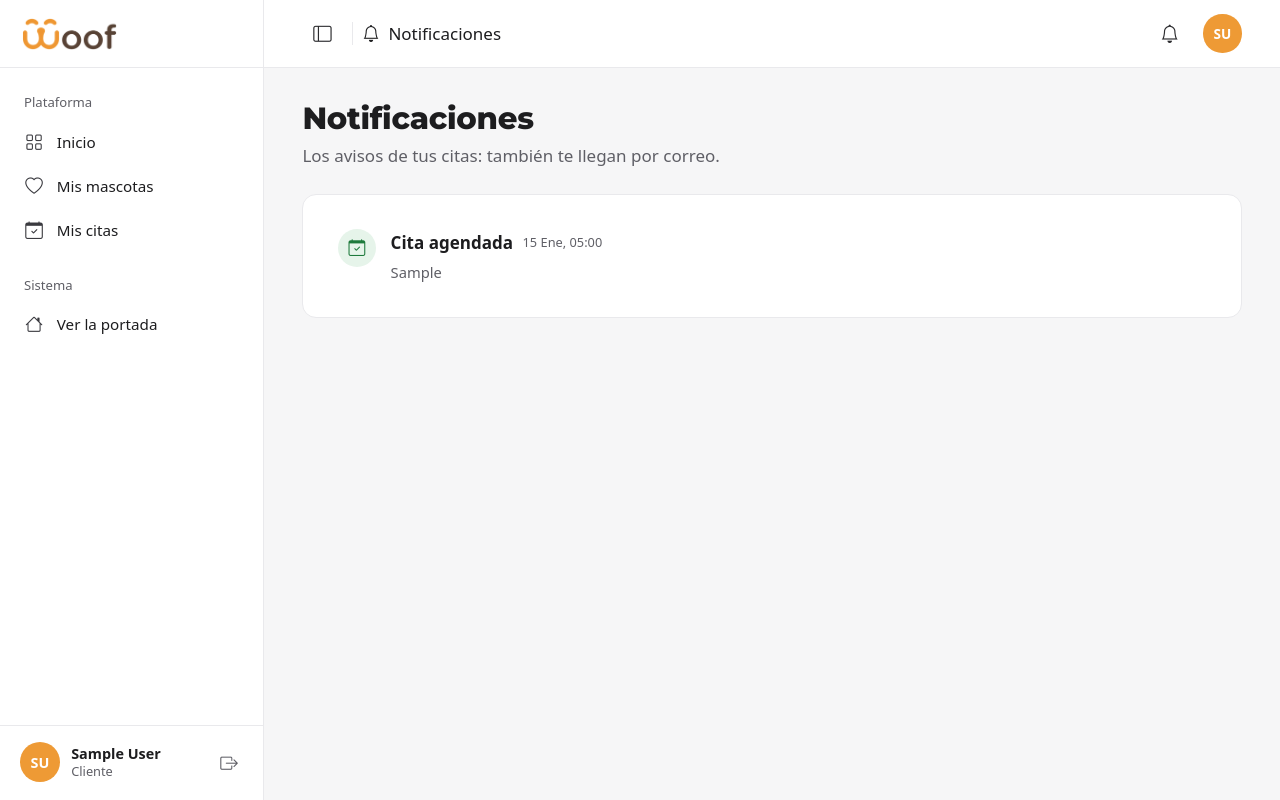
After one commit to josselyn12G/woof-vet-system, a Django app: page /citas/notificaciones/ in a window 1280 px wide. The commit adds this page. Run offline with Django 5.2, Linux system fonts and the light colour scheme; the visitor is signed in with stand-in values (Sample User, id 1); tables that the repository leaves empty hold one stand-in row (values such as "Sample post"); data that the repository does not hold is empty.

Commit message:
feat(citas): campana con los avisos sin leer en el panel

```diff
--- /dev/null
+++ b/citas/context_processors.py
@@ -0,0 +1,9 @@
+"""Datos que necesitan todas las páginas del panel: cuántos avisos de citas sin leer tiene la persona."""
+from .services import NotificacionService
+
+
+def notificaciones(request):
+    """El número de la campana del panel (0 sin sesión, sin consultar la base)."""
+    if not request.user.is_authenticated:
+        return {'notificaciones_sin_leer': 0}
+    return {'notificaciones_sin_leer': NotificacionService.no_leidas(request.user)}
--- a/citas/static/citas/css/citas.css
+++ b/citas/static/citas/css/citas.css
@@ -3863,3 +3863,85 @@ button.cal-cita {
   font-size: 0.82rem;
   font-weight: 600;
 }
+
+
+/* ==========================================================================
+   Notificaciones (F8): la lista de avisos de la campana
+   ========================================================================== */
+.aviso {
+  display: flex;
+  align-items: flex-start;
+  gap: 0.9rem;
+  padding: 0.9rem 0.75rem;
+  border-bottom: 1px solid var(--p-linea);
+  border-radius: var(--p-radio-control);
+}
+
+.aviso:last-child {
+  border-bottom: 0;
+}
+
+.aviso--nuevo {
+  background: var(--p-acento-tinte);
+}
+
+.aviso__icono {
+  display: grid;
+  flex: none;
+  place-items: center;
+  width: 2.4rem;
+  height: 2.4rem;
+  border-radius: 50%;
+  background: var(--p-fondo);
+  color: var(--p-texto-2);
+  font-size: 1.05rem;
+}
+
+.aviso__icono--agendada {
+  background: #e6f4ea;
+  color: #1e7a3c;
+}
+
+.aviso__icono--reprogramada,
+.aviso__icono--recordatorio {
+  background: var(--p-acento-tinte);
+  color: var(--p-acento-texto);
+}
+
+.aviso__icono--cancelada {
+  background: #f1f1f3;
+  color: #5f5f66;
+}
+
+.aviso__cuerpo {
+  min-width: 0;
+}
+
+.aviso__cabecera {
+  display: flex;
+  flex-wrap: wrap;
+  align-items: center;
+  gap: 0.3rem 0.6rem;
+  margin: 0;
+}
+
+.aviso__marca {
+  padding: 0.1rem 0.5rem;
+  border-radius: 999px;
+  background: var(--p-acento);
+  color: #ffffff;
+  font-size: 0.7rem;
+  font-weight: 700;
+}
+
+.aviso__fecha {
+  color: var(--p-texto-2);
+  font-size: 0.8rem;
+}
+
+.aviso__texto {
+  margin: 0.3rem 0 0;
+  color: var(--p-texto-2);
+  font-size: 0.92rem;
+  line-height: 1.5;
+}
--- /dev/null
+++ b/citas/templates/citas/notificaciones.html
@@ -0,0 +1,35 @@
+{% extends 'panel_base.html' %}
+{% load static %}
+
+{% block titulo %}Notificaciones · Woof{% endblock %}
+
+{% block panel_estilos %}
+  <link href="{% static 'citas/css/citas.css' %}" rel="stylesheet">
+{% endblock %}
+
+{% block panel_icono %}bi-bell{% endblock %}
+{% block panel_seccion %}Notificaciones{% endblock %}
+{% block panel_titulo %}Notificaciones{% endblock %}
+{% block panel_subtitulo %}Los avisos de tus citas: también te llegan por correo.{% endblock %}
+
+{% block panel_contenido %}
+  <section class="bloque-panel">
+    {% for notificacion in notificaciones %}
+      <article class="aviso{% if not notificacion.leida %} aviso--nuevo{% endif %}">
+        <span class="aviso__icono aviso__icono--{{ notificacion.tipo }}" aria-hidden="true">
+          <i class="bi {% if notificacion.tipo == 'agendada' %}bi-calendar-check{% elif notificacion.tipo == 'reprogramada' %}bi-calendar2-week{% elif notificacion.tipo == 'cancelada' %}bi-calendar-x{% else %}bi-alarm{% endif %}"></i>
+        </span>
+        <div class="aviso__cuerpo">
+          <p class="aviso__cabecera">
+            <strong>{{ notificacion.get_tipo_display }}</strong>
+            {% if not notificacion.leida %}<span class="aviso__marca">Nuevo</span>{% endif %}
+            <span class="aviso__fecha">{{ notificacion.creado|date:'j M, H:i' }}</span>
+          </p>
+          <p class="aviso__texto">{{ notificacion.mensaje }}</p>
+        </div>
+      </article>
+    {% empty %}
+      <p class="bloque-panel__vacio">Todavía no tienes avisos. Cuando agendes, reprogrames o canceles una cita, aparecerán aquí.</p>
+    {% endfor %}
+  </section>
+{% endblock %}
--- a/citas/urls.py
+++ b/citas/urls.py
@@ -31,6 +31,8 @@ urlpatterns = [
     path('agenda/', views.AgendaVeterinarioView.as_view(), name='agenda'),
     path('agenda/<int:pk>/resultado/', views.ResultadoCitaView.as_view(), name='resultado'),
     path('pacientes/', views.PacientesView.as_view(), name='pacientes'),
+    # Los avisos de las citas (la campana del panel, cualquiera con sesión)
+    path('notificaciones/', views.NotificacionesView.as_view(), name='notificaciones'),
     # El perfil del veterinario con su calificación (cualquiera con sesión)
     path('veterinarios/<int:pk>/', views.PerfilVeterinarioView.as_view(), name='perfil_veterinario'),
     # Gestión de la clínica: administrador y superadministrador (403 para los demás)
--- a/citas/views/__init__.py
+++ b/citas/views/__init__.py
@@ -9,6 +9,7 @@ o las reglas a los services y responden; urls.py las sigue usando como views.<Vi
 - gestion: todas las citas y los horarios de la clínica.
 - calificaciones: el cliente califica una cita atendida.
 - perfil: el perfil del veterinario con su reputación.
+- notificaciones: los avisos de las citas (la campana del panel).
 """
 from .agenda import AgendaVeterinarioView, PacientesView, ResultadoCitaView
 from .agendar import (
@@ -18,6 +19,7 @@ from .agendar import (
 from .calificaciones import CalificarCitaView
 from .catalogo import ServicioCreateView, ServicioDeleteView, ServicioEstadoView, ServicioListView, ServicioUpdateView
 from .gestion import GestionCancelarCitaView, GestionCitasView, GestionHorariosView
+from .notificaciones import NotificacionesView
 from .perfil import PerfilVeterinarioView
 from .horarios import (
     CopiarSemanaView, GestionCopiarSemanaView, GestionHorarioEditarView, GestionHorarioEliminarView,
@@ -39,6 +41,8 @@ __all__ = [
     'CalificarCitaView',
     # perfil
     'PerfilVeterinarioView',
+    # notificaciones
+    'NotificacionesView',
     # agenda
     'AgendaVeterinarioView', 'ResultadoCitaView', 'PacientesView',
     # gestion
--- /dev/null
+++ b/citas/views/notificaciones.py
@@ -0,0 +1,18 @@
+"""La campana del panel: los avisos de las citas de quien tiene la sesión (F8)."""
+from django.contrib.auth.mixins import LoginRequiredMixin
+from django.views.generic import TemplateView
+
+from ..services import NotificacionService
+
+
+class NotificacionesView(LoginRequiredMixin, TemplateView):
+    """Sus últimos avisos, los nuevos resaltados. Al abrir la página quedan como leídos."""
+    template_name = 'citas/notificaciones.html'
+
+    def get_context_data(self, **kwargs):
+        contexto = super().get_context_data(**kwargs)
+        # Primero se leen (con su marca de nuevos) y después se marcan: la página los muestra como estaban
+        contexto['notificaciones'] = NotificacionService.de(self.request.user)
+        NotificacionService.marcar_leidas(self.request.user)
+        contexto['notificaciones_sin_leer'] = 0   # la campana de esta misma página ya sale sin número
+        return contexto
--- a/config/settings.py
+++ b/config/settings.py
@@ -85,6 +85,7 @@ TEMPLATES = [
                 'django.template.context_processors.request',
                 'django.contrib.auth.context_processors.auth',
                 'django.contrib.messages.context_processors.messages',
+                'citas.context_processors.notificaciones',
             ],
         },
     },
@@ -174,6 +175,9 @@ LOGOUT_REDIRECT_URL = 'cuentas:inicio'
 # Doble factor (código al correo) al iniciar sesión. Render (plan gratis) bloquea el SMTP,
 # así que allá se apaga con DJANGO_DOBLE_FACTOR=False; en local queda activo
 DOBLE_FACTOR = os.environ.get('DJANGO_DOBLE_FACTOR', 'True') == 'True'
+# Avisos de las citas por correo (F8). Por lo mismo, en Render se apagan con DJANGO_CORREO_AVISOS=False:
+# los avisos se siguen guardando y se ven en la campana del panel
+CORREO_AVISOS = os.environ.get('DJANGO_CORREO_AVISOS', 'True') == 'True'
 
 # Correo: Gmail por SMTP (credenciales en el .env)
 EMAIL_BACKEND = 'django.core.mail.backends.smtp.EmailBackend'
@@ -183,3 +187,5 @@ EMAIL_USE_TLS = True
 EMAIL_HOST_USER = os.environ.get('EMAIL_HOST_USER')
 EMAIL_HOST_PASSWORD = os.environ.get('EMAIL_HOST_PASSWORD')
 DEFAULT_FROM_EMAIL = f'Woof <{EMAIL_HOST_USER}>'
+# Si el SMTP no responde, se deja de esperar a los 10 segundos (sin esto la página se quedaría colgada)
+EMAIL_TIMEOUT = 10
--- a/static/css/panel.css
+++ b/static/css/panel.css
@@ -3751,3 +3751,26 @@ a.linea-citas__tarjeta {
     transition: none;
   }
 }
+
+
+/* La campana de la barra superior con el número de avisos sin leer (F8) */
+.panel-campana {
+  position: relative;
+}
+
+.panel-campana__numero {
+  position: absolute;
+  top: 0.2rem;
+  right: 0.15rem;
+  display: grid;
+  place-items: center;
+  min-width: 1.1rem;
+  height: 1.1rem;
+  padding: 0 0.25rem;
+  border-radius: 999px;
+  background: #d64545;
+  color: #ffffff;
+  font-size: 0.65rem;
+  font-weight: 700;
+  line-height: 1;
+}
--- a/templates/panel_base.html
+++ b/templates/panel_base.html
@@ -102,7 +102,7 @@
           <a class="nav-arriba__opcion{% if ruta == 'citas:pacientes' %} es-activo{% endif %}" href="{% url 'citas:pacientes' %}"{% if ruta == 'citas:pacientes' %} aria-current="page"{% endif %}>Pacientes</a>
         </nav>
         <div class="nav-arriba__lado">
-          <span class="panel-barra__boton" aria-label="Notificaciones (pronto)" title="Notificaciones: pronto"><i class="bi bi-bell" aria-hidden="true"></i></span>
+          <a class="panel-barra__boton panel-campana" href="{% url 'citas:notificaciones' %}" title="Notificaciones" aria-label="Notificaciones{% if notificaciones_sin_leer %}: {{ notificaciones_sin_leer }} sin leer{% endif %}"><i class="bi bi-bell" aria-hidden="true"></i>{% if notificaciones_sin_leer %}<span class="panel-campana__numero" aria-hidden="true">{% if notificaciones_sin_leer > 9 %}9+{% else %}{{ notificaciones_sin_leer }}{% endif %}</span>{% endif %}</a>
           <span class="panel-menu__avatar nav-arriba__avatar" title="{{ user.get_full_name|default:user.username }}" aria-hidden="true">{{ user.first_name|default:user.username|slice:':1'|upper }}{{ user.last_name|slice:':1'|upper }}</span>
           <form method="post" action="{% url 'cuentas:logout' %}">
             {% csrf_token %}
@@ -129,7 +129,7 @@
           </form>
         {% endif %}
 
-        <span class="panel-barra__boton" aria-label="Notificaciones (pronto)" title="Notificaciones: pronto"><i class="bi bi-bell" aria-hidden="true"></i></span>
+        <a class="panel-barra__boton panel-campana" href="{% url 'citas:notificaciones' %}" title="Notificaciones" aria-label="Notificaciones{% if notificaciones_sin_leer %}: {{ notificaciones_sin_leer }} sin leer{% endif %}"><i class="bi bi-bell" aria-hidden="true"></i>{% if notificaciones_sin_leer %}<span class="panel-campana__numero" aria-hidden="true">{% if notificaciones_sin_leer > 9 %}9+{% else %}{{ notificaciones_sin_leer }}{% endif %}</span>{% endif %}</a>
         <span class="panel-menu__avatar panel-barra__avatar" title="{{ user.get_full_name|default:user.username }}" aria-hidden="true">{{ user.first_name|default:user.username|slice:':1'|upper }}{{ user.last_name|slice:':1'|upper }}</span>
       </header>
       {% endif %}
```
